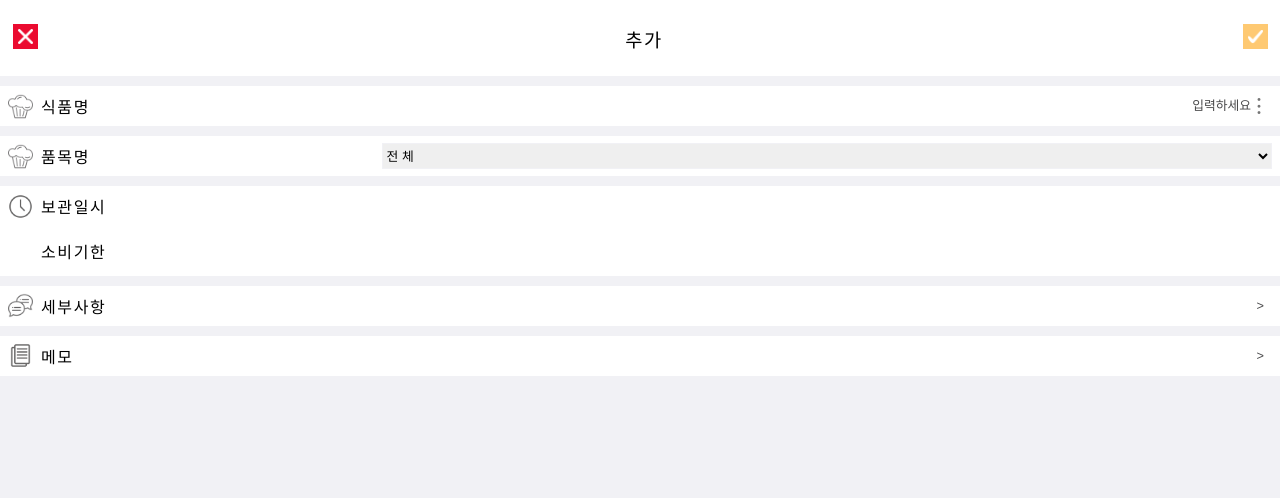
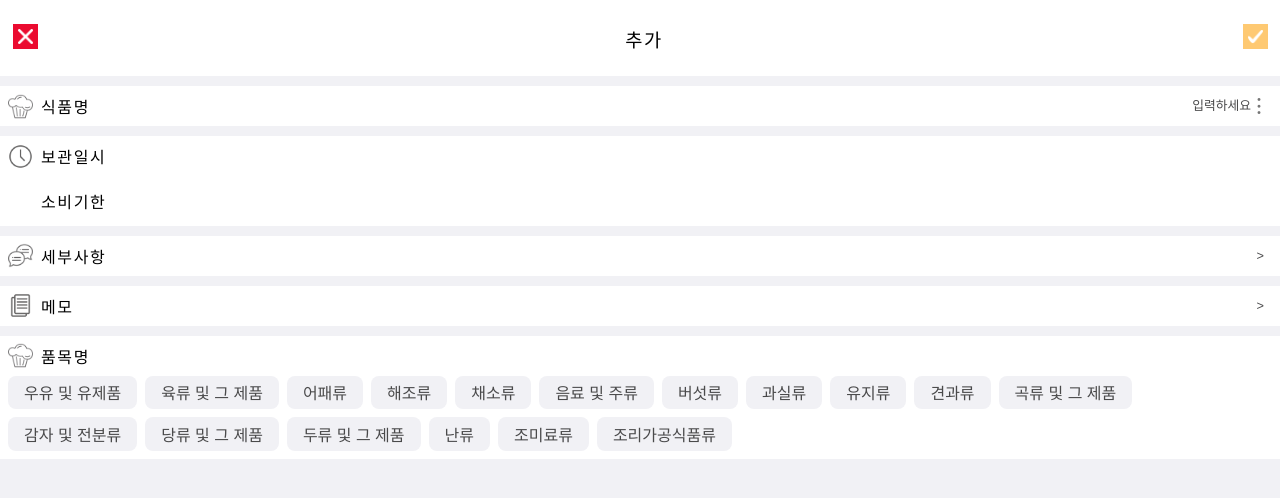
Before and after one commit to raypark1981/freezer_v2, a React (Create React App) app: page /addFood in a window 1280 px wide. Shown: the top 498 px of the page. Built offline with nearby package versions, Linux system fonts and the light colour scheme; no server answers.

Commit message:
change foodGrp ui, add getFoods

```diff
--- a/src/components/addfood/addfood.jsx
+++ b/src/components/addfood/addfood.jsx
@@ -45,9 +45,10 @@ const AddFood = ({ history }) => {
     }, []);
 
     const handleFoodType = useCallback((e) => {
+        if (!e.target.dataset.key) return;
         setFood((food) => ({
             ...food,
-            foodGrp: e.target.value
+            foodGrp: e.target.dataset.key
         }))
     }, [])
 
@@ -74,7 +75,10 @@ const AddFood = ({ history }) => {
                 const foodKey = !food.key && ('fd' + Date.now());
 
                 dataServiceContext.setFood(state.user.userId, state.sectionKey, { ...food, key: foodKey });
-                navigate('/freezer', { state })
+                navigate('/freezer', { state: { user: { ...state.user }}})
+                break;
+            case 'delete':
+                navigate('/freezer', { state: { user: { ...state.user } } })
                 break;
             case 'addDetail':
                 navigate('/addDetail', { state: { ...state, food: { ...food } }})
@@ -99,7 +103,7 @@ const AddFood = ({ history }) => {
             }
         })
     }, [])
-    console.log(food);
+
     return (
         <section className={styles.add_food}>
             <header className={styles.header}>
@@ -130,11 +134,7 @@ const AddFood = ({ history }) => {
 
 
             </div>
-            <div className={styles.block}>
-                <button className={`${styles.icon} ${styles.foodcup}`}></button>
-                <div className={styles.middle}>품목명</div>
-                <FoodType foodGrp={food.foodGrp} onChange={handleFoodType } />
-            </div>
+
             <div className={styles.block}>
                 <button className={`${styles.icon} ${styles.clock}`}></button>
                 <div className={styles.middle}>
@@ -174,34 +174,48 @@ const AddFood = ({ history }) => {
                 <p className={styles.ask}> {food.memo} </p>
                 <div className={styles.right_arrow}></div>
             </div>
+            <div className={styles.block}>
+                <button className={`${styles.icon} ${styles.foodcup}`}></button>
+                <div className={styles.middle}>품목명</div>
+            </div>
+            <div className={styles.block}>
+                <FoodType foodGrp={food.foodGrp} onChange={handleFoodType } />
+            </div>
         </section>
     )
 }
 
-const FoodType = React.memo(({foodGrp , onChange}) => {
+const FoodType = React.memo(({ foodGrp, onChange }) => {
+    const foodGrps = [
+        { key : 'FM013', text: '우유 및 유제품' }
+        ,{ key : 'FM009', text: '육류 및 그 제품' }
+        ,{ key : 'FM011', text: '어패류' }
+        ,{ key : 'FM012', text: '해조류' }
+        ,{ key : 'FM006', text: '채소류' }
+        ,{ key : 'FM015', text: '음료 및 주류' }
+        ,{ key : 'FM007', text: '버섯류' }
+        ,{ key : 'FM008', text: '과실류' }
+        ,{ key : 'FM014', text: '유지류' }
+        ,{ key : 'FM005', text: '견과류' }
+        , { key : 'FM001', text: '곡류 및 그 제품' }
+        ,{ key : 'FM002', text: '감자 및 전분류' }
+        ,{ key : 'FM003', text: '당류 및 그 제품' }
+        ,{ key : 'FM004', text: '두류 및 그 제품' }
+        ,{ key : 'FM010', text: '난류' }
+        ,{ key : 'FM016', text: '조미료류' }
+        ,{ key : 'FM017', text: '조리가공식품류' }
+        // ,{ key: 'FM018', text: '직접등록' }
+    ]
     return (
         <div className={ styles.food_type}>
-        <select value={foodGrp} id="foodType" onChange={onChange}>
-        <option value="">전 체</option>
-        <option value="FM001">곡류 및 그 제품</option>
-        <option value="FM002">감자 및 전분류</option>
-        <option value="FM003">당류 및 그 제품</option>
-        <option value="FM004">두류 및 그 제품</option>
-        <option value="FM005">견과류</option>
-        <option value="FM006">채소류</option>
-        <option value="FM007">버섯류</option>
-        <option value="FM008">과실류</option>
-        <option value="FM009">육류 및 그 제품</option>
-        <option value="FM010">난류</option>
-        <option value="FM011">어패류</option>
-        <option value="FM012">해조류</option>
-        <option value="FM013">우유 및 유제품</option>
-        <option value="FM014">유지류</option>
-        <option value="FM015">음료 및 주류</option>
-        <option value="FM016">조미료류</option>
-        <option value="FM017">조리가공식품류</option>
-        <option value="FM018">직접등록</option>
-    </select></div>);
+            <ul className={styles.food_grps} id="foodType" onClick={onChange}>
+                {
+                    foodGrps.map((i) => {
+                        return <li key={i.key} data-key={i.key} className={foodGrp === i.key ? styles.selected : ''}>{i.text}</li>;
+                    })
+                }
+            </ul>
+        </div>);
 })
 
 export default AddFood;
--- a/src/components/addfood/addfood.module.css
+++ b/src/components/addfood/addfood.module.css
@@ -51,6 +51,9 @@
     align-items: center;
     padding-left: .5rem;
 }
+div.block:last-of-type{
+    margin-top: 0;
+}
 .icon{
     width: 1.5625rem;
     height: 1.5625rem;
@@ -69,17 +72,29 @@
     margin-top:.5rem;
 }
 .food_type{
-    width: 70%;
+    width: 100%;
     margin-right: .5rem;
 }
-.food_type select{
-    height: 1.6rem;
-    border: 1px solid var(--color-light-grey);
-    font-weight: 200;
-    font-size: var(--font-size-small);
-    width: 100%;
-    outline: none;
+.food_grps{
+    display: flex;
+    list-style-type: none;
+    flex-wrap: wrap;
 }
+.food_grps li{
+    background-color: var(--color-light-grey);
+    color:var(--color-dark-grey);
+    border:0;
+    border-radius:.5rem;
+    padding: .3rem 1rem;
+    margin-right: .5rem;
+    margin-bottom: .5rem;
+}
+.food_grps li.selected{
+    border: 1px solid var(--color-dark-grey);
+    background-color: transparent;
+    color:var(--color-dark-grey);
+}
+
 .keep_date_title, .expired_title{
     margin-top:.5rem;
 }
--- a/src/components/freezer/food/food.jsx
+++ b/src/components/freezer/food/food.jsx
@@ -1,14 +1,22 @@
 import React from 'react';
+import { useLocation, useNavigate } from 'react-router-dom';
 import styles from './food.module.css';
 
-const Food = ({food}) => {
+const Food = ({ food , sectionKey }) => {
+    const navigate = useNavigate();
+    const location = useLocation();
+    const goToPage = (e) => {
+        if (e.target.dataset.target === 'sub') return;
+        navigate("/addfood", { state: { ...location.state, sectionKey: sectionKey}});
+    }
+
     return (
-        <li className={`${styles.food_container} ${food && food.master_code}`}
+        <li onClick={goToPage} className={`${styles.food_container} ${food && food.master_code}`}
             data-food-grp={food && food.foodgrp}>
             <div className={styles.outline}>
                 <div className={styles.food} >
                     <div className={styles.img} >
-                        <img src="../../images/foods/FM001.png" alt="" />
+                        <img src={`../../images/foods/${food.foodGrp}.png`} alt="" />
                     </div>
                     <div className={styles.info} >
                         <div>
@@ -17,10 +25,10 @@ const Food = ({food}) => {
                         </div>
                         <p className={styles.memo} >{food && food.memo}</p>
                         <div className={styles.btns} >
-                            <button className={`${styles.btn} ${styles.recipe}`}><i></i></button>
-                            <button className={`${styles.btn} ${styles.basket}`}><i></i></button>
-                            <button className={`${styles.btn} ${styles.date}`}><i></i></button>
-                            <button className={`${styles.btn} ${styles.warning}`}><i></i></button>
+                            <button data-target="sub" className={`${styles.btn} ${styles.recipe}`}><i></i></button>
+                            <button data-target="sub" className={`${styles.btn} ${styles.basket}`}><i></i></button>
+                            <button data-target="sub" className={`${styles.btn} ${styles.date}`}><i></i></button>
+                            <button data-target="sub" className={`${styles.btn} ${styles.warning}`}><i></i></button>
                         </div>
                     </div>
                 </div>
--- a/src/components/freezer/freezer.jsx
+++ b/src/components/freezer/freezer.jsx
@@ -34,6 +34,7 @@ const Freezer = ({ }) => {
             setFreezer(fre[mainFreezerKey]);
             setSections(mainSections)
 
+            mainSections.length > 0 && dataServiceContext.getFoods(state.user.userId, setFoods);
         })
 
             // //food all
@@ -54,7 +55,7 @@ const Freezer = ({ }) => {
     return (
     <>
         <Header />
-        <h3 className={styles.freezer_name}><i></i> 울집냉장고</h3>
+            <h3 className={styles.freezer_name}><i></i>{freezer.name}</h3>
         <main>
             <section className={styles.freezer}>
             {
--- a/src/components/freezer/section/section.jsx
+++ b/src/components/freezer/section/section.jsx
@@ -1,7 +1,7 @@
 import React from 'react';
 import styles from './section.module.css';
 import { FontAwesomeIcon } from '@fortawesome/react-fontawesome'
-import { faSquarePlus } from '@fortawesome/free-regular-svg-icons';
+import { faCarrot } from '@fortawesome/free-solid-svg-icons';
 import Food from '../food/food';
 import { useLocation, useNavigate } from 'react-router-dom';
 const Section = ({ section, foods }) => {
@@ -22,13 +22,16 @@ const Section = ({ section, foods }) => {
                 </div>
                 <div className={styles.drawer_name}>{section.name}</div>
                 <div className={styles.add_food}>
-                    <FontAwesomeIcon icon={faSquarePlus} className={styles.plus} data-section={section.key} onClick={handleClick}/>
+                    <button className={styles.plus} data-section={section.key} onClick={handleClick}>음식추가
+                    <FontAwesomeIcon icon={faCarrot}/>
+                    </button>
+
                 </div>
             </div>
             <ul>
                 {
                     !!foods && Object.keys(foods).map(key => {
-                        return <Food key={key}  food={foods[key]} />
+                        return <Food key={key} food={foods[key]} sectionKey={section.key}/>
                     })
                 }
 
--- a/src/components/freezer/section/section.module.css
+++ b/src/components/freezer/section/section.module.css
@@ -38,6 +38,11 @@
     align-self: center;
     border-radius: .2rem;
 }
+.plus{
+    border:0;
+    background-color: transparent;
+    color:var(--color-dark-grey);
+}
 .add_food{
     width: 40%;
     text-align: right;
--- a/src/services/data_service.js
+++ b/src/services/data_service.js
@@ -15,6 +15,17 @@ class DataService {
 
   setUserInfo = (userId, userInfo) => {
     set(ref(db, `${userId}/userInfo/`), userInfo);
+  };
+
+  getFoods = (userId, setFood) => {
+    const dbRef = ref(db);
+    get(child(dbRef, `${userId}/foods/`)).then((snapshot) => {
+      if (snapshot.exists()) {
+        setFood(snapshot.val());
+      } else {
+        setFood({});
+      }
+    });
   };
 
   getFreezer = async (userId, exist, notExist) => {
```
